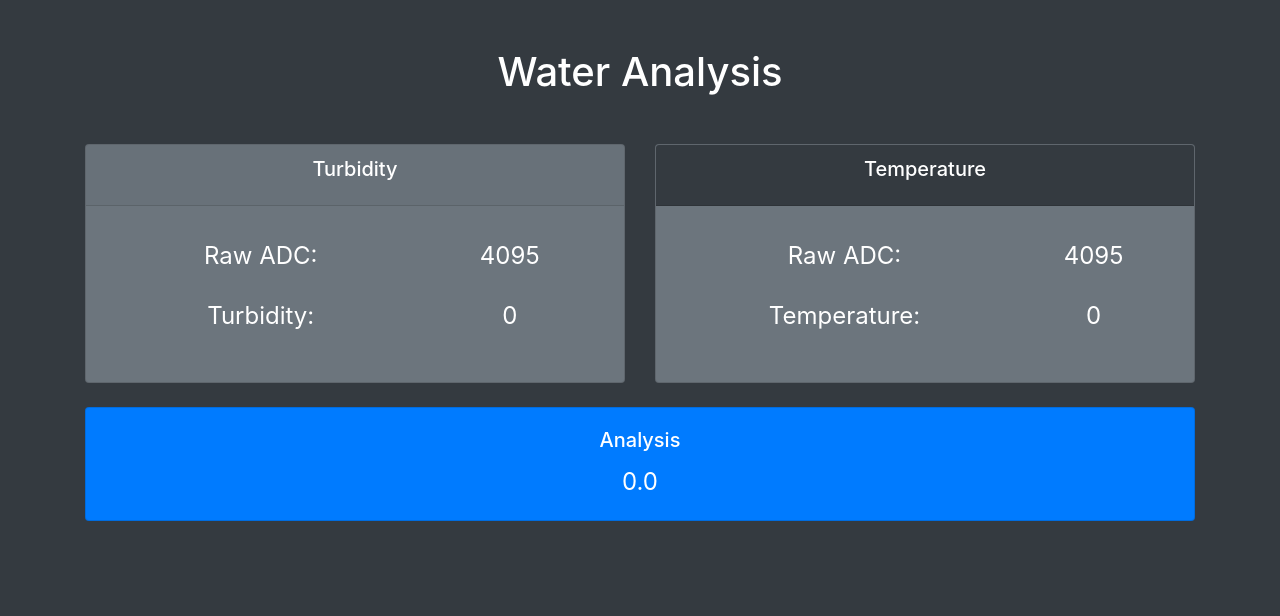
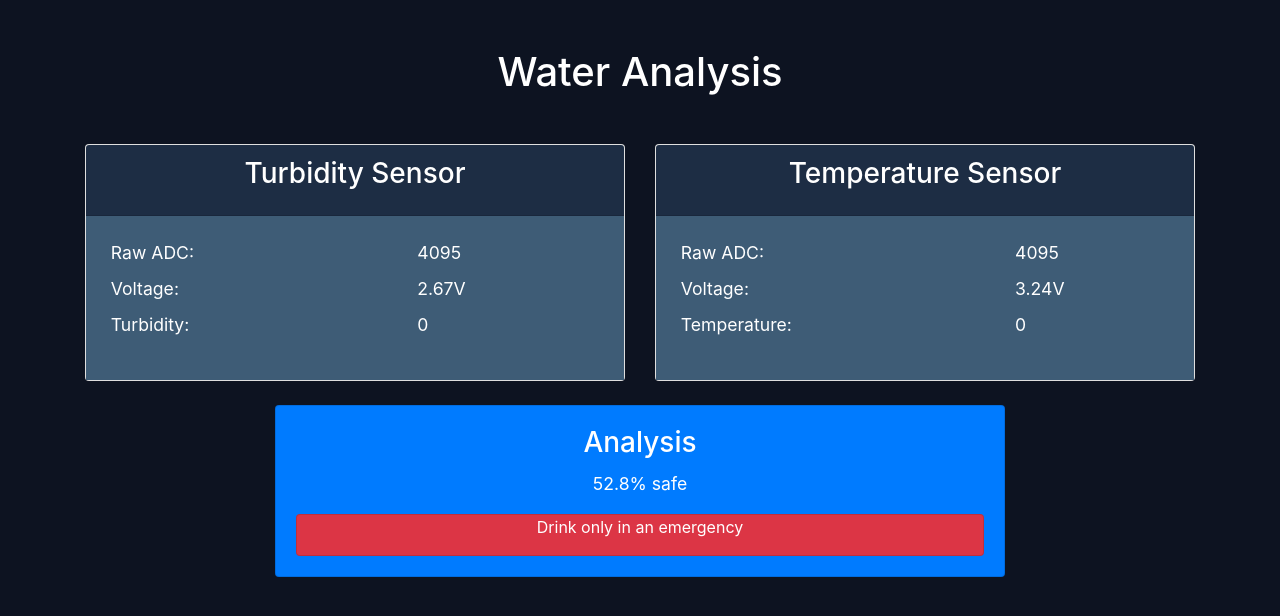
Before and after one commit to bulaya-ute/WaterAnalysis, a Flask app: page / in a window 1280 px wide. Shown: the top 616 px of the page. Run offline with Flask 3, Linux system fonts and the light colour scheme; some libraries are stand-ins or nearby versions.

Commit message:
Added major visual improvements and a voltage row on for each sensor. Added utility file and a function to generate analysis details such as safety rating and description.

```diff
--- a/app.py
+++ b/app.py
@@ -8,7 +8,10 @@
     'turbidity': 0.0,
     'temperature': 0.0,
     'voltage': 0.0,
-    'analysis': 0.0
+    'analysis': {
+        "safety_percentage": 52.8,
+        "description": "Drink only in an emergency"
+    }
 }
 
 
@@ -25,7 +28,8 @@
         data['turbidity'] = json_data.get('turbidity', data['turbidity'])
         data['temperature'] = json_data.get('temperature', data['temperature'])
         data['voltage'] = json_data.get('voltage', data['voltage'])
-        data['analysis'] = json_data.get('analysis', data['analysis'])
+        data['analysis']["safety_percentage"] = json_data.get('analysis', data['analysis']["safety_percentage"])
+        data['analysis']["description"] = json_data.get('description', data['analysis']["description"])
         return jsonify({"status": "success"}), 200
     return jsonify({"status": "error"}), 400
 
--- a/static/css/style.css
+++ b/static/css/style.css
@@ -1,25 +1,20 @@
 body {
-    background-color: #343a40;
+    background-color: #0d1321;
 }
 
 .card-header {
-    /*background-color: #2d3237;*/
-    /*border-radius: 0.75rem;*/
+    background-color: #1d2d44;
 }
 
 
-/*.card {*/
-/*    border-radius: 0.75rem;*/
-/*}*/
-
-.card-title {
-    font-size: 1.25rem;
+.sensor {
+    background-color: #3e5c76;
 }
 
+.card-text {
+    font-size: 1.1rem;
+}
 
-.card-text {
-    font-size: 1.5rem;
-}
 
 .table-borderless > tbody > tr > td,
 .table-borderless > tbody > tr > th,
--- a/templates/index.html
+++ b/templates/index.html
@@ -3,7 +3,7 @@
 <head>
     <meta charset="UTF-8">
     <meta name="viewport" content="width=device-width, initial-scale=1.0">
-    <title>Flask Data Display</title>
+    <title>Data Display</title>
     <link href="{{ url_for('static', filename='css/bootstrap.min.css') }}" rel="stylesheet">
     <link href="{{ url_for('static', filename='css/style.css') }}" rel="stylesheet">
     <style>
@@ -12,21 +12,26 @@
         }
     </style>
 </head>
-<body class="bg-dark text-white">
+<body class=" text-white">
 <div class="container mt-5">
     <div class="text-center mb-5">
         <h1>Water Analysis</h1>
     </div>
-    <div class="row text-center">
+
+    <div class="row">
         <div class="col-md-6">
-            <div class="card bg-secondary card-text mb-4">
-                <div class="card-header"><h5 class="card-title">Turbidity</h5></div>
-                <div class="card-body">
-                    <table class="table table-borderless">
-                        <tbody>
+            <div class="card card-text mb-4 rounded">
+                <div class="card-header text-center"><h3 class="card-title">Turbidity Sensor</h3></div>
+                <div class="card-body sensor">
+                    <table class="table table-borderless table-sm">
+                        <tbody class="text-left">
                             <tr>
                                 <td>Raw ADC:</td>
                                 <td>4095</td>
+                            </tr>
+                            <tr>
+                                <td>Voltage:</td>
+                                <td>2.67V</td>
                             </tr>
                             <tr>
                                 <td>Turbidity:</td>
@@ -39,52 +44,44 @@
         </div>
 
         <div class="col-md-6">
-            <div class="card rounded-9 bg-secondary card-text mb-4">
-                <div class="card-header bg-dark"><h5 class="card-title">Temperature</h5></div>
-                <div class="card-body">
-                    <table class="table table-borderless">
+            <div class="card rounded-9 card-text mb-4">
+                <div class="card-header text-center"><h3 class="card-title">Temperature Sensor</h3></div>
+                <div class="card-body sensor">
+                    <table class="table table-borderless table-sm">
                         <tbody>
                             <tr>
                                 <td>Raw ADC:</td>
                                 <td>4095</td>
                             </tr>
                             <tr>
+                                <td>Voltage:</td>
+                                <td>3.24V</td>
+                            </tr>
+                            <tr>
                                 <td>Temperature:</td>
-                                <td id="temperature">{{ data.temperature }}</td>
+                                <td id="temperature">{{ data.temperature }}C</td>
                             </tr>
                         </tbody>
                     </table>
                 </div>
             </div>
         </div>
+    </div>
 
-<!--        <div class="col-md-6">-->
-<!--            <div class="card bg-secondary text-white mb-4">-->
-<!--                <div class="card-header"><h5 class="card-title">Temperature</h5></div>-->
-<!--                <div class="card-body">-->
-<!--                    <p id="temperature" class="card-text">{{ data.temperature }}</p>-->
-<!--                </div>-->
-<!--            </div>-->
-<!--        </div>-->
-
-        <!--        <div class="col-md-6">-->
-        <!--            <div class="card bg-secondary text-white mb-4">-->
-        <!--                <div class="card-body">-->
-        <!--                    <h5 class="card-title">Temperature</h5>-->
-        <!--                    <p id="temperature" class="card-text">{{ data.temperature }}</p>-->
-        <!--                </div>-->
-        <!--            </div>-->
-        <!--        </div>-->
-    </div>
     <div class="row text-center">
-        <div class="col-md-12">
+        <div class="col-md-2"></div>
+        <div class="col-md-8">
             <div class="card bg-primary text-white mb-4">
                 <div class="card-body">
-                    <h5 class="card-title">Analysis</h5>
-                    <p id="analysis" class="card-text">{{ data.analysis }}</p>
+                    <h3 class="card-title">Analysis</h3>
+                    <p id="analysis" class="card-text">{{ data.analysis.safety_percentage }}% safe</p>
+                    <div id="description" class="card rounded bg-danger">
+                        <p>{{ data.analysis.description }}</p>
+                    </div>
                 </div>
             </div>
         </div>
+        <div class="col-md-2"></div>
     </div>
 </div>
 
@@ -106,8 +103,8 @@
             .catch(error => console.error('Error fetching data:', error));
     }
 
-    // Fetch new data every 5 seconds
-    setInterval(fetchData, 5000);
+    // Fetch new data every 0.3 seconds
+    setInterval(fetchData, 300);
 
     // Initial fetch
     fetchData();
```
Also changed, not shown: utils.py (added, +36 -0 lines).
